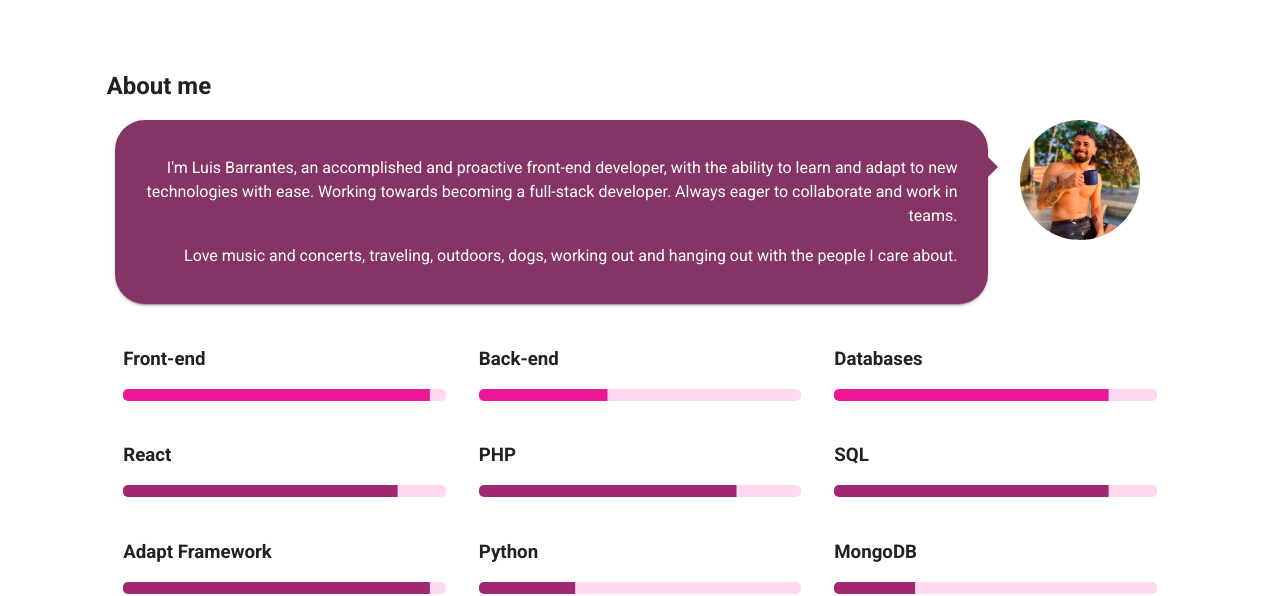
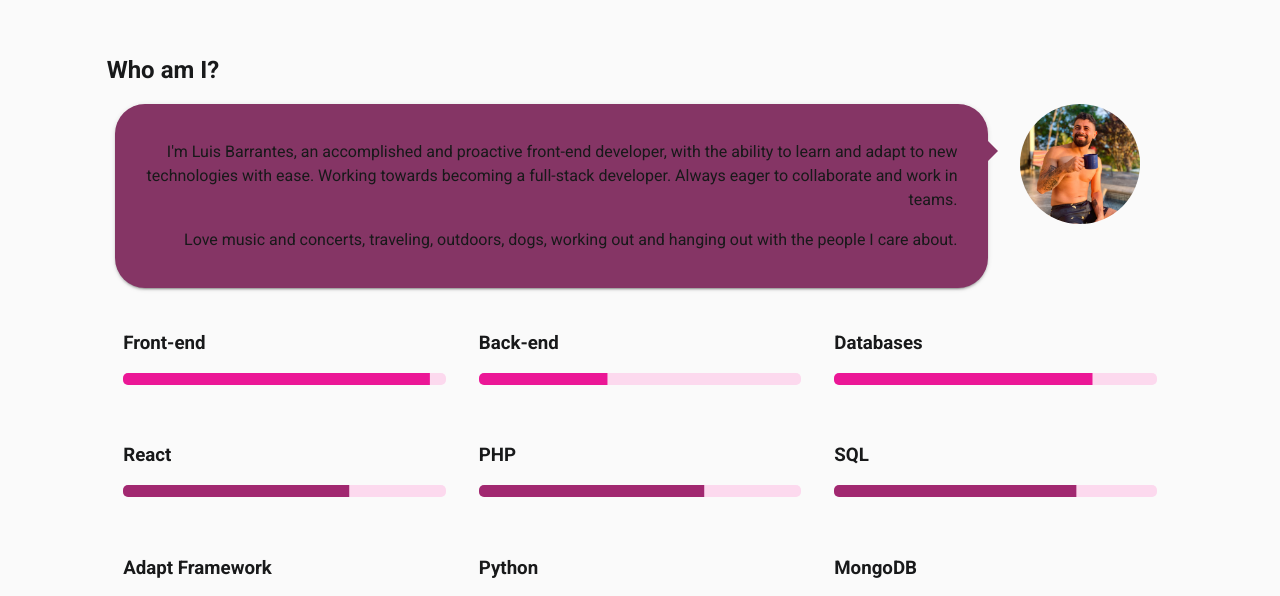
Before and after one commit to KikeCR/lbarrantes-resume, a React (Create React App) app: page / in a window 1280 px wide. Shown: the part 877-1473 px from the top of the page. Built offline with nearby package versions, Linux system fonts and the light colour scheme.

Commit message:
Updated site with dark mode.

```diff
--- a/src/AboutMe.js
+++ b/src/AboutMe.js
@@ -1,7 +1,8 @@
-import React from 'react';
+import React, { useContext } from 'react';
 import { Paper, Avatar, Grid, LinearProgress } from '@material-ui/core';
 import styled from 'styled-components';
 import avatar from './images/lbarrantes_avatar.jpg'; // Context for this
+import { LanguageContext } from './contexts/language.context';
 
 const AboutMePaper = styled(Paper)`
     height: 100vh;
@@ -26,8 +27,8 @@ const TextBubblePaper = styled(Paper)`
     position: relative;
     &.MuiPaper-root {
         padding: 20px 30px;
-        color: white;
-        background-color: #853565;
+		color: #fff;
+        background-color: #853565 !important;
         text-align: right;
         line-height: 1.5;
         border-radius: 30px;
@@ -75,90 +76,67 @@ const LinearProgressResume = styled(LinearProgress)`
     }
 `;
 
+const content = {
+	en: {
+		sectionTitle: 'Who am I?',
+		myDescription:
+			"<p>I'm Luis Barrantes, an accomplished and proactive front-end developer, with the ability to learn and adapt to new technologies with ease. Working towards becoming a full-stack developer. Always eager to collaborate and work in teams.</p><p>Love music and concerts, traveling, outdoors, dogs, working out and hanging out with the people I care about.</p>",
+		technologies: [
+			{ title: 'Front-end', level: 95, class: 'main' },
+			{ title: 'Back-end', level: 40, class: 'main' },
+			{ title: 'Databases', level: 80, class: 'main' },
+			{ title: 'React', level: 70, class: '' },
+			{ title: 'PHP', level: 70, class: '' },
+			{ title: 'SQL', level: 75, class: '' },
+			{ title: 'Adapt Framework', level: 90, class: '' },
+			{ title: 'Python', level: 30, class: '' },
+			{ title: 'MongoDB', level: 30, class: '' }
+		]
+	},
+	es: {
+		sectionTitle: '¿Quién soy?',
+		myDescription:
+			'<p>Soy Luis Barrantes, front-end developer con experiencia, proactivo, adaptable y con facilidad de aprender nuevos lenguajes y tecnologías, trabajando en convertirme en un full-stack developer. Siempre dispuesto a colaborar y trabajar en equipo.</p><p>Me apasiona la música y los conciertos, viajar, los perros, el aire libre, hacer ejercicio y pasar el tiempo con mis seres queridos.</p>',
+		technologies: [
+			{ title: 'Front-end', level: 95, class: 'main' },
+			{ title: 'Back-end', level: 40, class: 'main' },
+			{ title: 'Bases de datos', level: 80, class: 'main' },
+			{ title: 'React', level: 70, class: '' },
+			{ title: 'PHP', level: 70, class: '' },
+			{ title: 'SQL', level: 75, class: '' },
+			{ title: 'Adapt Framework', level: 90, class: '' },
+			{ title: 'Python', level: 30, class: '' },
+			{ title: 'MongoDB', level: 30, class: '' }
+		]
+	}
+};
+
 function AboutMe() {
+	const { language } = useContext(LanguageContext);
+	const { sectionTitle, myDescription, technologies } = content[language];
 	return (
 		<AboutMePaper elevation={0}>
 			<Grid container justify="center">
 				<Grid container item xs={11} md={10}>
-					<ResumeSubtitle>About me</ResumeSubtitle>
+					<ResumeSubtitle>{sectionTitle}</ResumeSubtitle>
 				</Grid>
 				<Grid container item xs={11} md={10} spacing={2}>
 					<Grid item xs={11} md={10}>
-						<TextBubblePaper elevation={2}>
-							<p>
-								I'm Luis Barrantes, an accomplished and proactive front-end developer, with the ability
-								to learn and adapt to new technologies with ease. Working towards becoming a full-stack
-								developer. Always eager to collaborate and work in teams.
-							</p>
-							<p>
-								Love music and concerts, traveling, outdoors, dogs, working out and hanging out with the
-								people I care about.
-							</p>
-						</TextBubblePaper>
+						<TextBubblePaper elevation={2} dangerouslySetInnerHTML={{ __html: myDescription }} />
 					</Grid>
 					<Grid item xs={11} md={2}>
 						<AboutMeAvatar alt="Luis Barrantes" src={avatar} />
 					</Grid>
 				</Grid>
 				<Grid container item xs={11} md={10} spacing={2}>
-					<Grid item xs={4}>
-						<ProgressBarContainer>
-							<h3>Front-end</h3>
-							<LinearProgressResume variant="determinate" value={95} className="main" />
-						</ProgressBarContainer>
-					</Grid>
-					<Grid item xs={4}>
-						<ProgressBarContainer>
-							<h3>Back-end</h3>
-							<LinearProgressResume variant="determinate" value={40} className="main" />
-						</ProgressBarContainer>
-					</Grid>
-					<Grid item xs={4}>
-						<ProgressBarContainer>
-							<h3>Databases</h3>
-							<LinearProgressResume variant="determinate" value={85} className="main" />
-						</ProgressBarContainer>
-					</Grid>
-				</Grid>
-				<Grid container item xs={11} md={10} spacing={2}>
-					<Grid item xs={4}>
-						<ProgressBarContainer>
-							<h3>React</h3>
-							<LinearProgressResume variant="determinate" value={85} />
-						</ProgressBarContainer>
-					</Grid>
-					<Grid item xs={4}>
-						<ProgressBarContainer>
-							<h3>PHP</h3>
-							<LinearProgressResume variant="determinate" value={80} />
-						</ProgressBarContainer>
-					</Grid>
-					<Grid item xs={4}>
-						<ProgressBarContainer>
-							<h3>SQL</h3>
-							<LinearProgressResume variant="determinate" value={85} />
-						</ProgressBarContainer>
-					</Grid>
-				</Grid>
-				<Grid container item xs={11} md={10} spacing={2}>
-					<Grid item xs={4}>
-						<ProgressBarContainer>
-							<h3>Adapt Framework</h3>
-							<LinearProgressResume variant="determinate" value={95} />
-						</ProgressBarContainer>
-					</Grid>
-					<Grid item xs={4}>
-						<ProgressBarContainer>
-							<h3>Python</h3>
-							<LinearProgressResume variant="determinate" value={30} />
-						</ProgressBarContainer>
-					</Grid>
-					<Grid item xs={4}>
-						<ProgressBarContainer>
-							<h3>MongoDB</h3>
-							<LinearProgressResume variant="determinate" value={25} />
-						</ProgressBarContainer>
-					</Grid>
+					{technologies.map((tech) => (
+						<Grid item xs={4}>
+							<ProgressBarContainer>
+								<h3>{tech.title}</h3>
+								<LinearProgressResume variant="determinate" value={tech.level} className={tech.class} />
+							</ProgressBarContainer>
+						</Grid>
+					))}
 				</Grid>
 			</Grid>
 		</AboutMePaper>
--- a/src/App.js
+++ b/src/App.js
@@ -1,11 +1,14 @@
 import GlobalStyle from './GlobalStyle';
 import ResumeApp from './ResumeApp';
+import { ThemeProvider } from './contexts/theme.context';
 
 function App() {
 	return (
 		<div className="App">
 			<GlobalStyle />
-			<ResumeApp />
+			<ThemeProvider>
+				<ResumeApp />
+			</ThemeProvider>
 		</div>
 	);
 }
--- a/src/ContactMe.js
+++ b/src/ContactMe.js
@@ -1,7 +1,8 @@
-import React from 'react';
+import React, { useContext } from 'react';
 import { Paper, Grid } from '@material-ui/core';
 import ContactMeForm from './ContactMeForm';
 import styled from 'styled-components';
+import { LanguageContext } from './contexts/language.context';
 
 const ContactMePaper = styled(Paper)`
     height: 100vh;
@@ -10,17 +11,32 @@ const ContactMePaper = styled(Paper)`
     justify-content: center;
 `;
 
+const content = {
+	en: {
+		sectionTitle: 'Contact Me',
+		formTitle: "Let's talk",
+		formDescription: "Don't like forms? Send email instead."
+	},
+	es: {
+		sectionTitle: 'Contáctame',
+		formTitle: 'Hablemos un poco.',
+		formDescription: '¿No te gustan los forms? No importa, envía un email.'
+	}
+};
+
 function ContactMe() {
+	const { language } = useContext(LanguageContext);
+	const { sectionTitle, formTitle, formDescription } = content[language];
 	return (
 		<ContactMePaper elevation={0}>
 			<Grid container justify="center">
 				<Grid container item xs={11} md={10}>
-					<h2>Contact Me</h2>
+					<h2>{sectionTitle}</h2>
 				</Grid>
 				<Grid container item xs={11} md={10} spacing={2}>
 					<Grid item xs={11} md={3}>
-						<h3>Let's talk</h3>
-						<p>Lorem ipsum talk. Send email instead.</p>
+						<h3>{formTitle}</h3>
+						<p>{formDescription}</p>
 					</Grid>
 					<Grid item xs={11} md={9}>
 						<ContactMeForm />
--- a/src/ContactMeForm.js
+++ b/src/ContactMeForm.js
@@ -1,7 +1,8 @@
-import React, { useState, useEffect } from 'react';
+import React, { useState, useEffect, useContext } from 'react';
 import { Paper, Grid, TextField, Button, Dialog, DialogTitle } from '@material-ui/core';
 import useInputState from './hooks/useInputState';
 import styled from 'styled-components';
+import { LanguageContext } from './contexts/language.context';
 
 const ContactMeFormPaper = styled(Paper)`
     margin: 1rem 0;
@@ -9,6 +10,9 @@ const ContactMeFormPaper = styled(Paper)`
 `;
 
 const ContactMeTextField = styled(TextField)`
+	.MuiInputBase-root {
+		background-color: #fff;
+	}
     .MuiFormLabel-root.Mui-focused {
 		color: #497DAD;
 	}
@@ -33,6 +37,27 @@ const MessageConfirmationDialog = styled(Dialog)`
     }
 `;
 
+const content = {
+	en: {
+		nameLabel: 'Name',
+		emailLabel: 'Email address',
+		subjectLabel: 'Subject',
+		messageLabel: 'Message',
+		sendButton: 'Send message',
+		dialogTitle: 'Message sent',
+		dialogText: 'Your message was successfully sent.'
+	},
+	es: {
+		nameLabel: 'Nombre',
+		emailLabel: 'Correo electrónico',
+		subjectLabel: 'Asunto',
+		messageLabel: 'Mensaje',
+		sendButton: 'Enviar',
+		dialogTitle: 'Mensaje enviado',
+		dialogText: 'El mensaje se envió correctamente.'
+	}
+};
+
 function ContactMeForm() {
 	const [ nameValue, handleNameChange, resetName ] = useInputState('');
 	const [ emailValue, handleEmailChange, resetEmail ] = useInputState('');
@@ -41,6 +66,11 @@ function ContactMeForm() {
 
 	const [ open, setOpen ] = useState(false);
 	const [ messages, setMessages ] = useState([]);
+
+	const { language } = useContext(LanguageContext);
+	const { nameLabel, emailLabel, subjectLabel, messageLabel, sendButton, dialogTitle, dialogText } = content[
+		language
+	];
 
 	const handleSubmit = (e) => {
 		e.preventDefault();
@@ -82,7 +112,7 @@ function ContactMeForm() {
 							value={nameValue}
 							onChange={handleNameChange}
 							margin="normal"
-							label="Name"
+							label={nameLabel}
 							variant="outlined"
 							fullWidth
 						/>
@@ -92,7 +122,7 @@ function ContactMeForm() {
 							value={emailValue}
 							onChange={handleEmailChange}
 							margin="normal"
-							label="Email address"
+							label={emailLabel}
 							variant="outlined"
 							fullWidth
 						/>
@@ -102,7 +132,7 @@ function ContactMeForm() {
 							value={subjectValue}
 							onChange={handleSubjectValue}
 							margin="normal"
-							label="Subject"
+							label={subjectLabel}
 							variant="outlined"
 							fullWidth
 						/>
@@ -114,22 +144,22 @@ function ContactMeForm() {
 							multiline
 							rows={5}
 							margin="normal"
-							label="Message"
+							label={messageLabel}
 							variant="outlined"
 							fullWidth
 						/>
 					</Grid>
 					<Grid container item xs={11} md={12}>
 						<ContactButton type="submit" value="Submit" variant="contained">
-							Send message
+							{sendButton}
 						</ContactButton>
 					</Grid>
 				</Grid>
 			</form>
 
 			<MessageConfirmationDialog aria-labelledby="dialog-title" open={open} onClose={handleClose}>
-				<DialogTitle id="dialog-title">Message sent</DialogTitle>
-				<p>Your message was successfully sent.</p>
+				<DialogTitle id="dialog-title">{dialogTitle}</DialogTitle>
+				<p>{dialogText}</p>
 			</MessageConfirmationDialog>
 		</ContactMeFormPaper>
 	);
--- a/src/Navbar.js
+++ b/src/Navbar.js
@@ -1,11 +1,15 @@
+import React, { useContext } from 'react';
 import { AppBar, Toolbar, IconButton, FormControl, MenuItem, Select } from '@material-ui/core';
 import Brightness4Icon from '@material-ui/icons/Brightness4';
 import Brightness7Icon from '@material-ui/icons/Brightness7';
 import styled from 'styled-components';
+import { LanguageContext } from './contexts/language.context';
+import { ThemeContext } from './contexts/theme.context';
 
 const ResumeAppBar = styled(AppBar)`
-    &.MuiAppBar-colorPrimary {
+    &.MuiAppBar-colorPrimary.MuiPaper-root {
         background-color: #853565;
+        color: #fff;
     }
 
     .MuiToolbar-regular {
@@ -38,6 +42,8 @@ const LanguageSelect = styled(Select)`
 `;
 
 function Navbar() {
+	const { isDarkMode, toggleTheme } = useContext(ThemeContext);
+	const { language, changeLanguage } = useContext(LanguageContext);
 	return (
 		<ResumeAppBar position="fixed">
 			<Toolbar>
@@ -46,13 +52,13 @@ function Navbar() {
 				</AppBarTitle>
 				<AppBarButtonsContainer>
 					<FormControl variant="outlined">
-						<LanguageSelect value="EN">
-							<MenuItem value="EN">EN</MenuItem>
-							<MenuItem value="ES">ES</MenuItem>
+						<LanguageSelect value={language} onChange={changeLanguage}>
+							<MenuItem value="en">EN</MenuItem>
+							<MenuItem value="es">ES</MenuItem>
 						</LanguageSelect>
 					</FormControl>
-					<IconButton edge="end" color="inherit" aria-label="menu">
-						<Brightness4Icon />
+					<IconButton edge="end" color="inherit" aria-label="menu" onClick={toggleTheme}>
+						{isDarkMode ? <Brightness7Icon /> : <Brightness4Icon />}
 					</IconButton>
 				</AppBarButtonsContainer>
 			</Toolbar>
--- a/src/Profile.js
+++ b/src/Profile.js
@@ -1,4 +1,4 @@
-import React from 'react';
+import React, { useContext } from 'react';
 import { Paper, Avatar, Grid, Link, Button } from '@material-ui/core';
 import styled from 'styled-components';
 import ReactTypingEffect from 'react-typing-effect';
@@ -7,6 +7,7 @@ import InstagramIcon from '@material-ui/icons/Instagram';
 import LinkedInIcon from '@material-ui/icons/LinkedIn';
 import TwitterIcon from '@material-ui/icons/Twitter';
 import FacebookIcon from '@material-ui/icons/Facebook';
+import { LanguageContext } from './contexts/language.context';
 
 const ProfilePaper = styled(Paper)`
     height: 100vh;
@@ -54,7 +55,22 @@ const ContactButton = styled(Button)`
     }
 `;
 
+const content = {
+	en: {
+		intro: "I'm a",
+		description: [ 'front-end developer.', 'back-end beginner.', 'traveler.', 'gamer.' ],
+		contactMeCta: 'Contact me'
+	},
+	es: {
+		intro: 'Soy',
+		description: [ 'front-end developer.', 'aprendiz de back-end.', 'viajero.', 'gamer.' ],
+		contactMeCta: 'Contáctame'
+	}
+};
+
 function Profile() {
+	const { language } = useContext(LanguageContext);
+	const { intro, description, contactMeCta } = content[language];
 	return (
 		<ProfilePaper elevation={0}>
 			<Grid container justify="center">
@@ -64,8 +80,8 @@ function Profile() {
 				<Grid item xs={11} md={7}>
 					<ProfileTitle>Luis Barrantes</ProfileTitle>
 					<ReactTypingEffect
-						staticText="I'm a"
-						text={[ 'front-end developer.', 'back-end beginner.', 'traveler.', 'gamer.' ]}
+						staticText={intro}
+						text={description}
 						speed={100}
 						eraseSpeed={100}
 						typingDelay={800}
@@ -86,7 +102,7 @@ function Profile() {
 						</Link>
 					</SocialContainer>
 					<ButtonProfile>
-						<ContactButton variant="contained">Contact me</ContactButton>
+						<ContactButton variant="contained">{contactMeCta}</ContactButton>
 					</ButtonProfile>
 				</Grid>
 			</Grid>
--- a/src/ResumeApp.js
+++ b/src/ResumeApp.js
@@ -1,6 +1,8 @@
-import React from 'react';
+import React, { useContext } from 'react';
 import { Paper } from '@material-ui/core';
 import styled from 'styled-components';
+import { LanguageProvider } from './contexts/language.context';
+import { ThemeContext } from './contexts/theme.context';
 import Navbar from './Navbar';
 import Profile from './Profile';
 import AboutMe from './AboutMe';
@@ -9,19 +11,26 @@ import ContactMe from './ContactMe';
 const ResumeAppPaper = styled(Paper)`
     height: 100vh;
     flex-grow: 1;
-    background-color: #fafafa;
     margin: 0;
     padding: 0;
+
+	.MuiPaper-root {
+		background-color: ${(props) => (props.isDarkMode ? '#18191A' : '#fafafa')};
+		color: ${(props) => (props.isDarkMode ? '#fff' : '#18191A')};
+	}
 `;
 
 function ResumeApp() {
+	const { isDarkMode } = useContext(ThemeContext);
 	return (
-		<ResumeAppPaper elevation={0}>
-			<Navbar />
-			<Profile />
-			<AboutMe />
-			<ContactMe />
-		</ResumeAppPaper>
+		<LanguageProvider>
+			<ResumeAppPaper elevation={0} isDarkMode={isDarkMode}>
+				<Navbar />
+				<Profile />
+				<AboutMe />
+				<ContactMe />
+			</ResumeAppPaper>
+		</LanguageProvider>
 	);
 }
 
--- /dev/null
+++ b/src/contexts/language.context.js
@@ -0,0 +1,9 @@
+import React, { createContext, useState } from 'react';
+
+export const LanguageContext = createContext();
+
+export function LanguageProvider(props) {
+	const [ language, setLanguage ] = useState('en');
+	const changeLanguage = (e) => setLanguage(e.target.value);
+	return <LanguageContext.Provider value={{ language, changeLanguage }}>{props.children}</LanguageContext.Provider>;
+}
```
